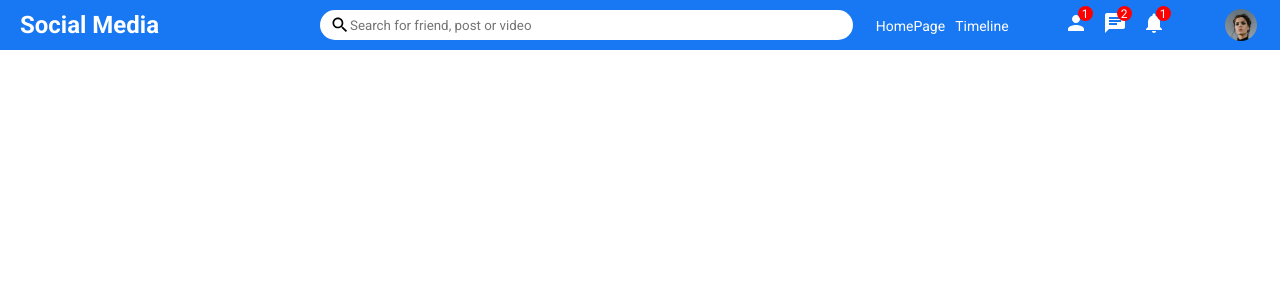
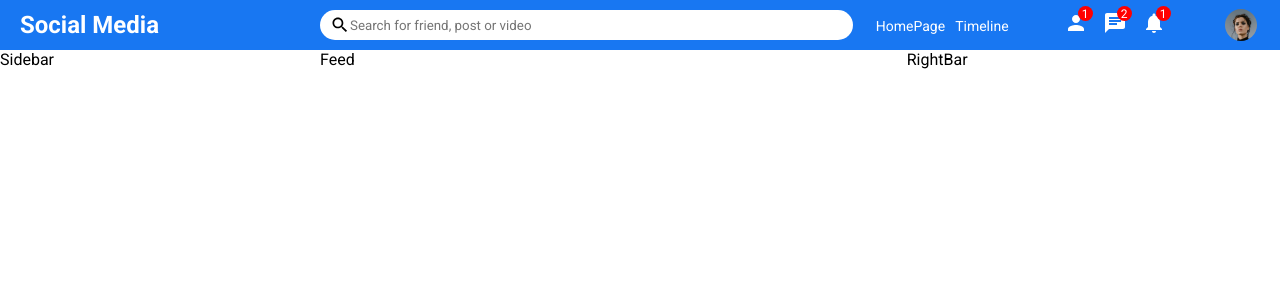
Before and after one commit to wesleywisch/Social-Media-App, a React (Create React App) app in the folder FrontEnd/: page / in a window 1280 px wide. Shown: the top 300 px of the page. Built offline with nearby package versions, Linux system fonts and the light colour scheme.

Commit message:
Feat: Separating the components that will be in the main.

```diff
--- /dev/null
+++ b/FrontEnd/src/components/Feed/index.tsx
@@ -0,0 +1,9 @@
+import { FeedContainer } from './styles';
+
+export function Feed() {
+  return (
+    <FeedContainer>
+      Feed
+    </FeedContainer>
+  )
+}
--- /dev/null
+++ b/FrontEnd/src/components/Feed/styles.ts
@@ -0,0 +1,5 @@
+import styled from "styled-components";
+
+export const FeedContainer = styled.div`
+  flex: 5.5;
+`;
--- /dev/null
+++ b/FrontEnd/src/components/RightBar/index.tsx
@@ -0,0 +1,9 @@
+import { RightBarContainer } from './styles';
+
+export function RightBar() {
+  return (
+    <RightBarContainer>
+      RightBar
+    </RightBarContainer>
+  )
+}
--- /dev/null
+++ b/FrontEnd/src/components/RightBar/styles.ts
@@ -0,0 +1,5 @@
+import styled from "styled-components";
+
+export const RightBarContainer = styled.div`
+  flex: 3.5;
+`;
--- /dev/null
+++ b/FrontEnd/src/components/SideBar/index.tsx
@@ -0,0 +1,9 @@
+import { SideBarContainer } from './styles';
+
+export function SideBar() {
+  return (
+    <SideBarContainer>
+      Sidebar
+    </SideBarContainer>
+  )
+}
--- /dev/null
+++ b/FrontEnd/src/components/SideBar/styles.ts
@@ -0,0 +1,5 @@
+import styled from "styled-components";
+
+export const SideBarContainer = styled.div`
+  flex: 3;
+`;
--- a/FrontEnd/src/components/TopBar/styles.ts
+++ b/FrontEnd/src/components/TopBar/styles.ts
@@ -1,6 +1,6 @@
 import styled from "styled-components";
 
-export const TopBarContainer = styled.div`
+export const TopBarContainer = styled.header`
   width: 100%;
   height: 3.125rem;
   background-color: #1877f2;
--- a/FrontEnd/src/pages/home/index.tsx
+++ b/FrontEnd/src/pages/home/index.tsx
@@ -1,9 +1,20 @@
 import { TopBar } from '../../components/TopBar';
+import { SideBar } from '../../components/SideBar';
+import { Feed } from '../../components/Feed';
+import { RightBar } from '../../components/RightBar';
 
 import { HomeContainer } from './styles';
 
 export function Home() {
   return (
-    <TopBar />
+    <>
+      <TopBar />
+
+      <HomeContainer>
+        <SideBar />
+        <Feed />
+        <RightBar />
+      </HomeContainer>
+    </>
   )
 }
--- a/FrontEnd/src/pages/home/styles.ts
+++ b/FrontEnd/src/pages/home/styles.ts
@@ -1,3 +1,6 @@
 import styled from "styled-components";
 
-export const HomeContainer = styled.div``;
+export const HomeContainer = styled.main`
+  width: 100%;
+  display: flex;
+`;
```
